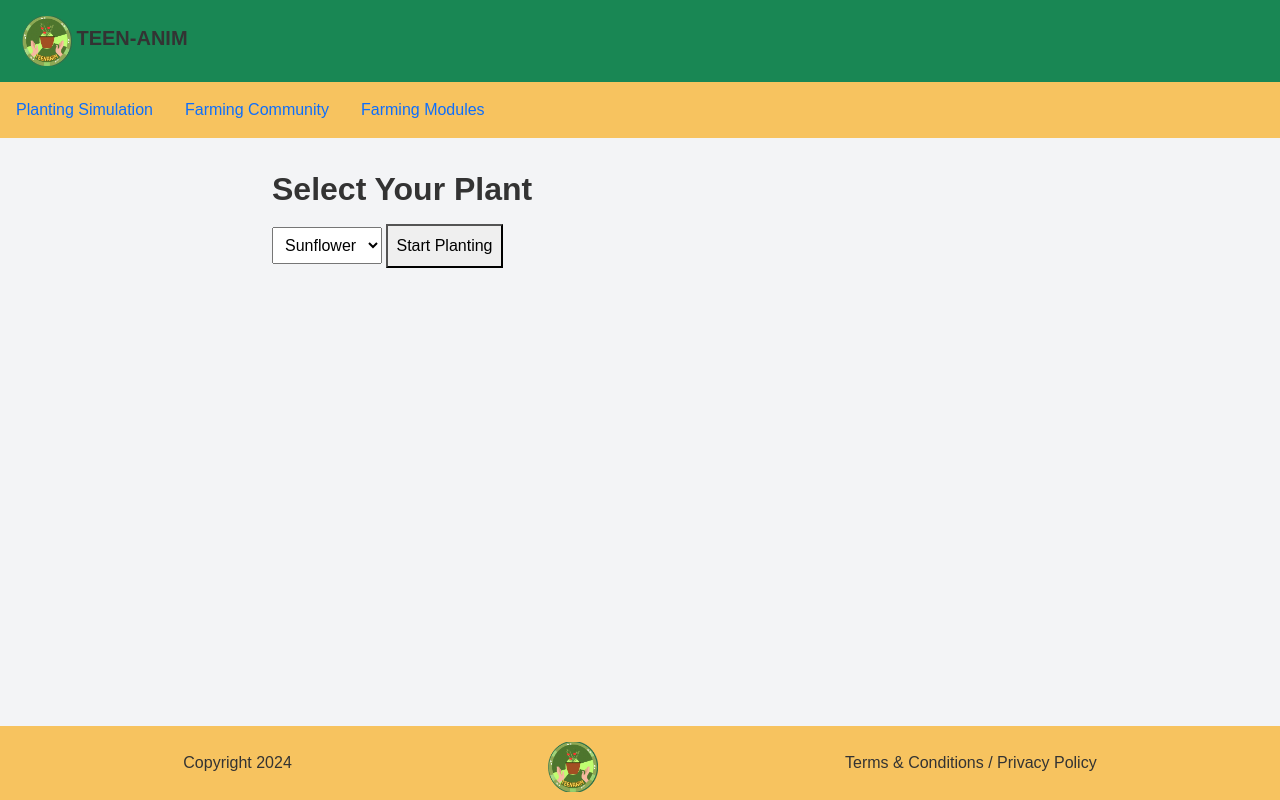
After one commit to AXELAVARIAS/capstone, a PHP site: page /simulator/simulation.html in a window 1280 px wide. The commit adds this page. Run offline with PHP 8.4, Linux system fonts and the light colour scheme.

Commit message:
Add files via upload

```diff
--- /dev/null
+++ b/simulator/script.js
@@ -0,0 +1,40 @@
+document.addEventListener("DOMContentLoaded", () => {
+    const startBtn = document.getElementById("start-btn");
+    const plantDropdown = document.getElementById("plant-dropdown");
+    const plantingArea = document.getElementById("planting-area");
+    const feedback = document.getElementById("feedback");
+    const plantStage = document.getElementById("plant-stage");
+    const waterBtn = document.getElementById("water-btn");
+    const sunlightBtn = document.getElementById("sunlight-btn");
+
+    let waterCount = 0;
+    let sunlightCount = 0;
+
+    startBtn.addEventListener("click", () => {
+      plantingArea.style.display = "block";
+      feedback.textContent = `You've selected ${plantDropdown.value}. Plant it by watering and adding sunlight!`;
+    });
+
+    waterBtn.addEventListener("click", () => {
+      waterCount++;
+      updatePlant();
+    });
+
+    sunlightBtn.addEventListener("click", () => {
+      sunlightCount++;
+      updatePlant();
+    });
+
+    function updatePlant() {
+      if (waterCount >= 3 && sunlightCount >= 3) {
+        plantStage.src = "seed3.jpg";
+        feedback.textContent = "Congratulations! Your plant is fully grown!";
+      } else if (waterCount >= 2 && sunlightCount >= 2) {
+        plantStage.src = "seed2.jpg";
+        feedback.textContent = "Your plant is growing! Keep it up!";
+      } else {
+        plantStage.src = "sayote seed.jpg";
+        feedback.textContent = "Keep watering and adding sunlight!";
+      }
+    }
+  });
--- /dev/null
+++ b/simulator/simulation.css
@@ -0,0 +1,64 @@
+
+body {
+  font-family: Arial, sans-serif;
+  margin: 0;
+  padding: 0;
+  background-color: #f3f4f6;
+  color: #333;
+}
+
+
+
+main {
+  padding: 2rem;
+  max-width: 800px;
+  margin: auto;
+}
+
+h1, h2 {
+  font-weight: bold;
+}
+
+select, button {
+  padding: 0.5rem;
+  margin: 0.5rem 0;
+  font-size: 1rem;
+}
+
+#plant-container {
+  text-align: center;
+  justify-content: center;
+  margin: 2rem 0;
+}
+
+#plant-stage {
+  max-width: 200px;
+}
+
+#actions button {
+  background-color: #4CAF50;
+  color: white;
+  border: none;
+  padding: 0.7rem;
+  margin: 0.3rem;
+  cursor: pointer;
+}
+
+#actions button:hover {
+  background-color: #45a049;
+}
+
+
+.footer-bg{
+  background-color: rgba(247, 195, 95, 1);
+}
+.nav-bg{
+  background-color: rgba(247, 195, 95, 1);
+}
+
+.teenanimlogo{
+  height: 50px;
+  width: 50px;
+  object-fit: cover;
+  margin-left: 10px ;
+}
--- /dev/null
+++ b/simulator/simulation.html
@@ -0,0 +1,71 @@
+<!DOCTYPE html>
+<html lang="en">
+<head>
+  <meta charset="UTF-8">
+  <meta name="viewport" content="width=device-width, initial-scale=1.0">
+  <title>Planting Simulator</title>
+  <link href="https://cdn.jsdelivr.net/npm/bootstrap@5.3.3/dist/css/bootstrap.min.css" rel="stylesheet" integrity="sha384-QWTKZyjpPEjISv5WaRU9OFeRpok6YctnYmDr5pNlyT2bRjXh0JMhjY6hW+ALEwIH" crossorigin="anonymous">
+  <link rel="stylesheet" href="simulation.css">
+</head>
+<body>
+  <header class="bg-success py-3">
+    <div class="container-fluid">
+      <a class="navbar-brand" href="../index.html">
+        <img src="../images/clear teena logo.png " class="teenanimlogo" alt="home logo" class="d-inline-block align-text-top">
+        <strong class = "fs-5">TEEN-ANIM </strong>
+      </a>
+    </div>
+</header>
+<nav class="navbar navbar-light nav-bg">
+  <ul class="nav justify-content-center">
+      <li class="nav-item">
+        <a class="nav-link " href="simulation.html">Planting Simulation</a>
+      </li>
+      <li class="nav-item">
+          <a class="nav-link font-weight-bolder active" href="../html/community.html">Farming Community</a>
+        </li>
+      <li class="nav-item">
+        <a class="nav-link " href="../html/farmingmodule.html">Farming Modules</a>
+      </li>
+
+    </ul>
+  </nav>
+  <main>
+    <section id="plant-selection">
+      <h2>Select Your Plant</h2>
+      <select id="plant-dropdown">
+        <option value="Sayote">Sunflower</option>
+        <option value="Tomato">Tomato</option>
+        <option value="Kalamansi">Cactus</option>
+      </select>
+      <button id="start-btn">Start Planting</button>
+    </section>
+
+    <section id="planting-area" style="display: none;">
+      <h2>Your Plant</h2>
+      <div id="plant-container">
+        <img id="plant-stage" src="mainseed.jpg" alt="Plant Stage">
+      </div>
+      <div id="actions">
+        <button id="water-btn">Water</button>
+        <button id="sunlight-btn">Add Sunlight</button>
+      </div>
+      <p id="feedback">Plant your seed to see it grow!</p>
+    </section>
+  </main>
+
+  <footer>
+    <div class="container-fluid footer-bg fixed-bottom">
+        <div class="pt-3 mx-5 d-flex justify-content-around align-items-center">
+            <p>Copyright 2024</p>
+            <img src="../images/clear teena logo.png" class="teenanimlogo mb-2" alt="TEENANIM LOGO">
+            <p>Terms & Conditions / Privacy Policy</p>
+        </div>
+    </div>
+</footer>
+
+  <script src="https://cdn.jsdelivr.net/npm/@popperjs/core@2.11.8/dist/umd/popper.min.js" integrity="sha384-I7E8VVD/ismYTF4hNIPjVp/Zjvgyol6VFvRkX/vR+Vc4jQkC+hVqc2pM8ODewa9r" crossorigin="anonymous"></script>
+  <script src="https://cdn.jsdelivr.net/npm/bootstrap@5.3.3/dist/js/bootstrap.min.js" integrity="sha384-0pUGZvbkm6XF6gxjEnlmuGrJXVbNuzT9qBBavbLwCsOGabYfZo0T0to5eqruptLy" crossorigin="anonymous"></script>
+  <script src="script.js"></script>
+</body>
+</html>
```
Also changed, not shown: index.html (+20 -6 lines), css/homepage.css (line endings or trailing spaces), simulator/mainseed.jpg (added), simulator/sayote seed.jpg (added), simulator/seed2.jpg (added), simulator/seed3.jpg (added), simulator/tomato.png (added).
